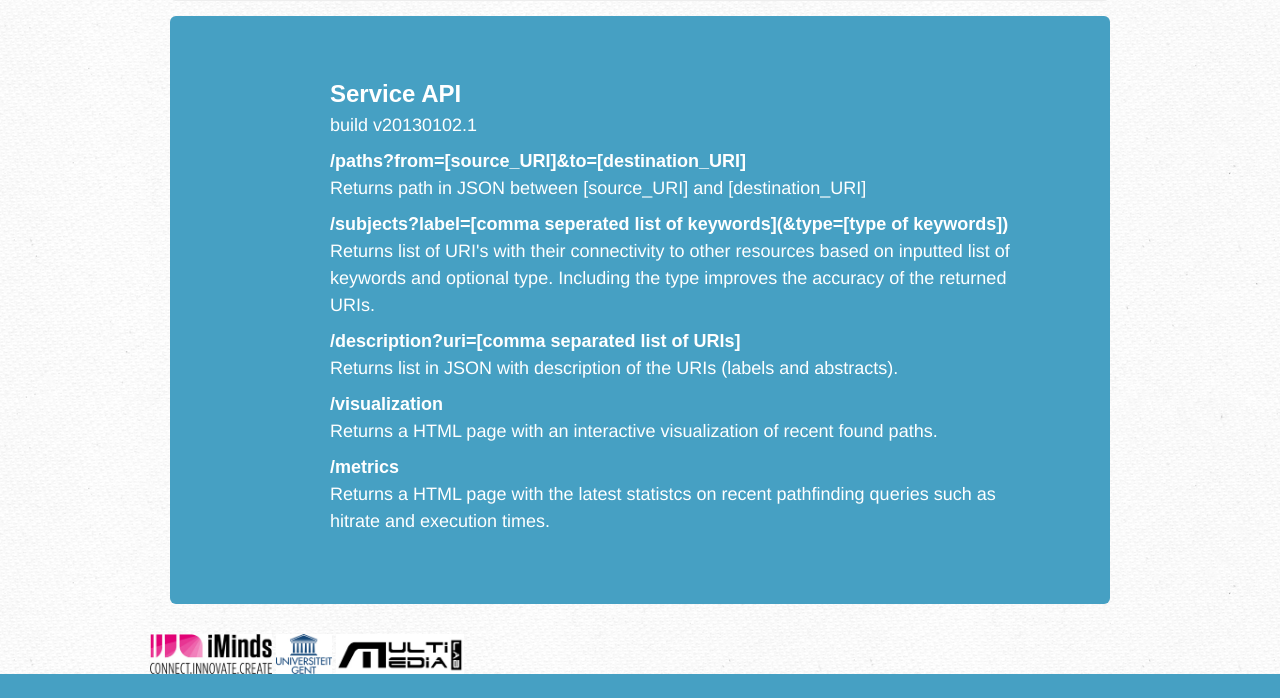
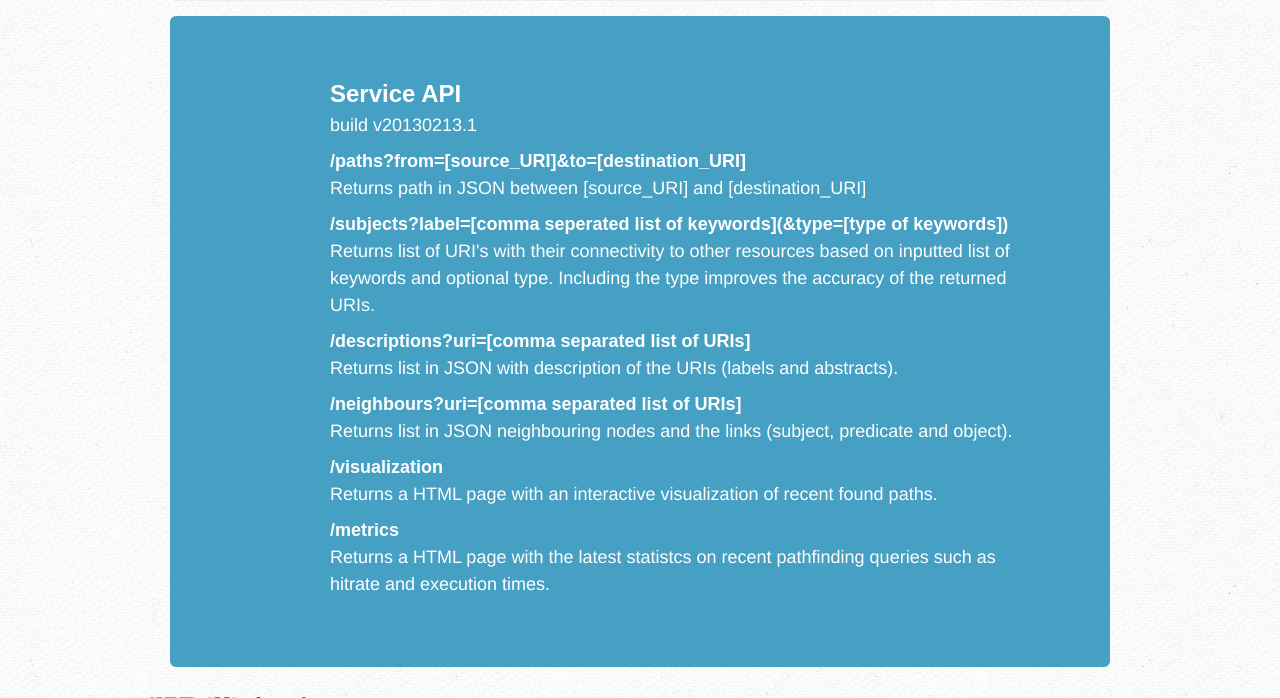
Before and after one commit to IDLabResearch/eice, a Python web app: template EiCGraphAlgo/templates/landing.html in a window 1280 px wide. Shown: the part 589-1287 px from the top of the page. Before the commit the page ends 1263 px from the top, so only its background shows below. Run offline with Jinja, Linux system fonts and the light colour scheme; the template is opened without the code that fills it, so the values that code supplies are empty; some libraries are stand-ins or nearby versions.

Commit message:
version update

```diff
--- a/EiCGraphAlgo/templates/landing.html
+++ b/EiCGraphAlgo/templates/landing.html
@@ -99,7 +99,7 @@ Licensed under the same license as twitter bootstrap.
 				<div class="hero-unit form">
 					<h2 class="offset1">Service API</h2>
 					<p class="offset1">
-						build v20130102.1
+						build v20130213.1
 					</p>
 					<h3 class="offset1">/paths?from=[source_URI]&amp;to=[destination_URI]</h3>
 					<p class="offset1">
@@ -108,10 +108,14 @@ Licensed under the same license as twitter bootstrap.
 					<p class="offset1">
 						Returns list of URI's with their connectivity to other resources based on inputted list of keywords and optional type.
 						Including the type improves the accuracy of the returned URIs.
-					</p><h3 class="offset1">/description?uri=[comma separated list of URIs]</h3>
+					</p><h3 class="offset1">/descriptions?uri=[comma separated list of URIs]</h3>
 					<p class="offset1">
 						Returns list in JSON with description of the URIs (labels and abstracts).
-					</p><h3 class="offset1">/visualization</h3>
+					</p><h3 class="offset1">/neighbours?uri=[comma separated list of URIs]</h3>
+					<p class="offset1">
+						Returns list in JSON neighbouring nodes and the links (subject, predicate and object).
+					</p>
+					<h3 class="offset1">/visualization</h3>
 					<p class="offset1">
 						Returns a HTML page with an interactive visualization of recent found paths.
 					</p><h3 class="offset1">/metrics</h3>
```
